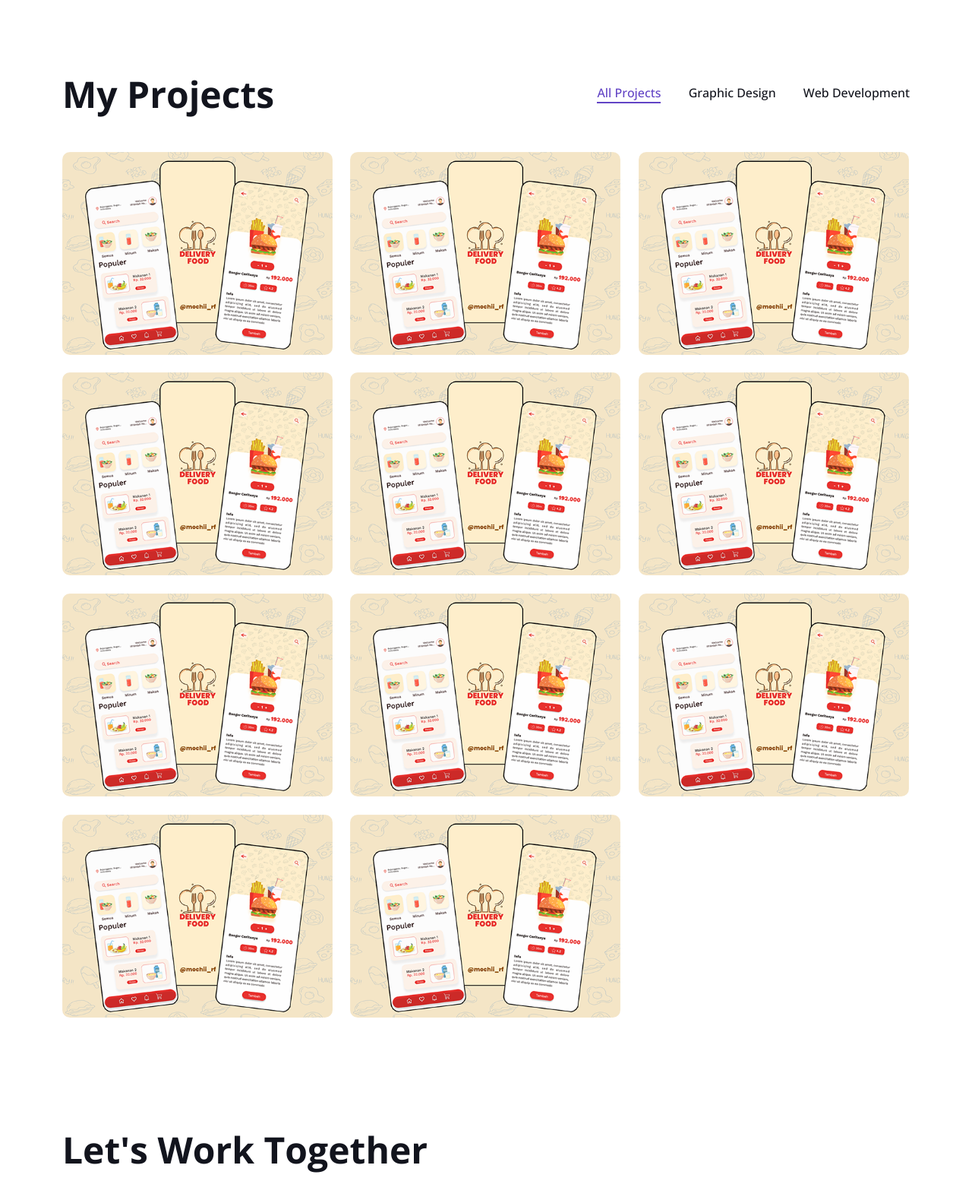
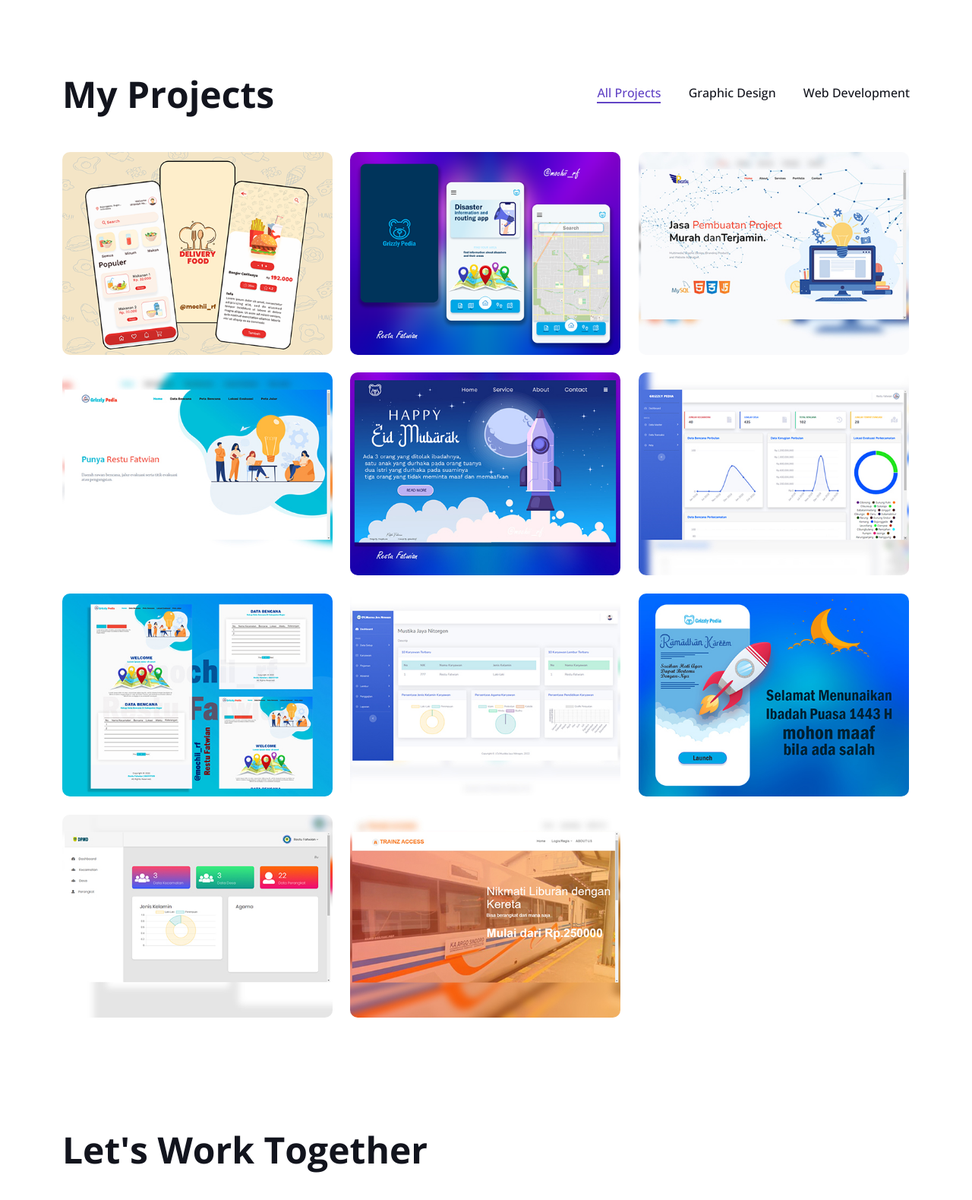
Before and after one commit to mochi165/restufatwian, a PHP site: page / in a window 1280 px wide. Shown: the part 1708-3287 px from the top of the page at 76% size. Run offline with PHP 8.4, Linux system fonts and the light colour scheme; some libraries are stand-ins or nearby versions.

Commit message:
Update index.php

```diff
--- a/index.php
+++ b/index.php
@@ -240,7 +240,7 @@
                 </div>
                 <div class="col-lg-4 col-md-6 portfolio-item first">
                     <div class="portfolio-img rounded overflow-hidden">
-                        <img class="img-fluid" src="img/1.png" alt="">
+                        <img class="img-fluid" src="img/2.png" alt="">
                         <div class="portfolio-btn">
                             <a class="btn btn-lg-square btn-outline-secondary border-2 mx-1" href="img/2.png" data-lightbox="portfolio"><i class="fa fa-eye"></i></a>
                         </div>
@@ -248,7 +248,7 @@
                 </div>
                 <div class="col-lg-4 col-md-6 portfolio-item second">
                     <div class="portfolio-img rounded overflow-hidden">
-                        <img class="img-fluid" src="img/1.png" alt="">
+                        <img class="img-fluid" src="img/8.jpg" alt="">
                         <div class="portfolio-btn">
                             <a class="btn btn-lg-square btn-outline-secondary border-2 mx-1" href="img/8.jpg" data-lightbox="portfolio"><i class="fa fa-eye"></i></a>
                         </div>
@@ -256,7 +256,7 @@
                 </div>
                 <div class="col-lg-4 col-md-6 portfolio-item second">
                     <div class="portfolio-img rounded overflow-hidden">
-                        <img class="img-fluid" src="img/1.png" alt="">
+                        <img class="img-fluid" src="img/7.jpg" alt="">
                         <div class="portfolio-btn">
                             <a class="btn btn-lg-square btn-outline-secondary border-2 mx-1" href="img/7.jpg" data-lightbox="portfolio"><i class="fa fa-eye"></i></a>
                         </div>
@@ -264,7 +264,7 @@
                 </div>
                 <div class="col-lg-4 col-md-6 portfolio-item first">
                     <div class="portfolio-img rounded overflow-hidden">
-                        <img class="img-fluid" src="img/1.png" alt="">
+                        <img class="img-fluid" src="img/5.jpg" alt="">
                         <div class="portfolio-btn">
                             <a class="btn btn-lg-square btn-outline-secondary border-2 mx-1" href="img/5.jpg" data-lightbox="portfolio"><i class="fa fa-eye"></i></a>
                         </div>
@@ -272,7 +272,7 @@
                 </div>
                 <div class="col-lg-4 col-md-6 portfolio-item second">
                     <div class="portfolio-img rounded overflow-hidden">
-                        <img class="img-fluid" src="img/1.png" alt="">
+                        <img class="img-fluid" src="img/6.jpg" alt="">
                         <div class="portfolio-btn">
                             <a class="btn btn-lg-square btn-outline-secondary border-2 mx-1" href="img/6.jpg" data-lightbox="portfolio"><i class="fa fa-eye"></i></a>
                         </div>
@@ -280,7 +280,7 @@
                 </div>
                 <div class="col-lg-4 col-md-6 portfolio-item first">
                     <div class="portfolio-img rounded overflow-hidden">
-                        <img class="img-fluid" src="img/1.png" alt="">
+                        <img class="img-fluid" src="img/4.jpg" alt="">
                         <div class="portfolio-btn">
                             <a class="btn btn-lg-square btn-outline-secondary border-2 mx-1" href="img/4.jpg" data-lightbox="portfolio"><i class="fa fa-eye"></i></a>
                         </div>
@@ -288,7 +288,7 @@
                 </div>
                 <div class="col-lg-4 col-md-6 portfolio-item second">
                     <div class="portfolio-img rounded overflow-hidden">
-                        <img class="img-fluid" src="img/1.png" alt="">
+                        <img class="img-fluid" src="img/9.jpg" alt="">
                         <div class="portfolio-btn">
                             <a class="btn btn-lg-square btn-outline-secondary border-2 mx-1" href="img/9.jpg" data-lightbox="portfolio"><i class="fa fa-eye"></i></a>
                         </div>
@@ -296,7 +296,7 @@
                 </div>
                 <div class="col-lg-4 col-md-6 portfolio-item first">
                     <div class="portfolio-img rounded overflow-hidden">
-                        <img class="img-fluid" src="img/1.png" alt="">
+                        <img class="img-fluid" src="img/3.jpg" alt="">
                         <div class="portfolio-btn">
                             <a class="btn btn-lg-square btn-outline-secondary border-2 mx-1" href="img/3.jpg" data-lightbox="portfolio"><i class="fa fa-eye"></i></a>
                         </div>
@@ -304,7 +304,7 @@
                 </div>
                 <div class="col-lg-4 col-md-6 portfolio-item second">
                     <div class="portfolio-img rounded overflow-hidden">
-                        <img class="img-fluid" src="img/1.png" alt="">
+                        <img class="img-fluid" src="img/10.jpg" alt="">
                         <div class="portfolio-btn">
                             <a class="btn btn-lg-square btn-outline-secondary border-2 mx-1" href="img/10.jpg" data-lightbox="portfolio"><i class="fa fa-eye"></i></a>
                         </div>
@@ -312,7 +312,7 @@
                 </div>
                 <div class="col-lg-4 col-md-6 portfolio-item second">
                     <div class="portfolio-img rounded overflow-hidden">
-                        <img class="img-fluid" src="img/1.png" alt="">
+                        <img class="img-fluid" src="img/11.jpg" alt="">
                         <div class="portfolio-btn">
                             <a class="btn btn-lg-square btn-outline-secondary border-2 mx-1" href="img/11.jpg" data-lightbox="portfolio"><i class="fa fa-eye"></i></a>
                         </div>
```
